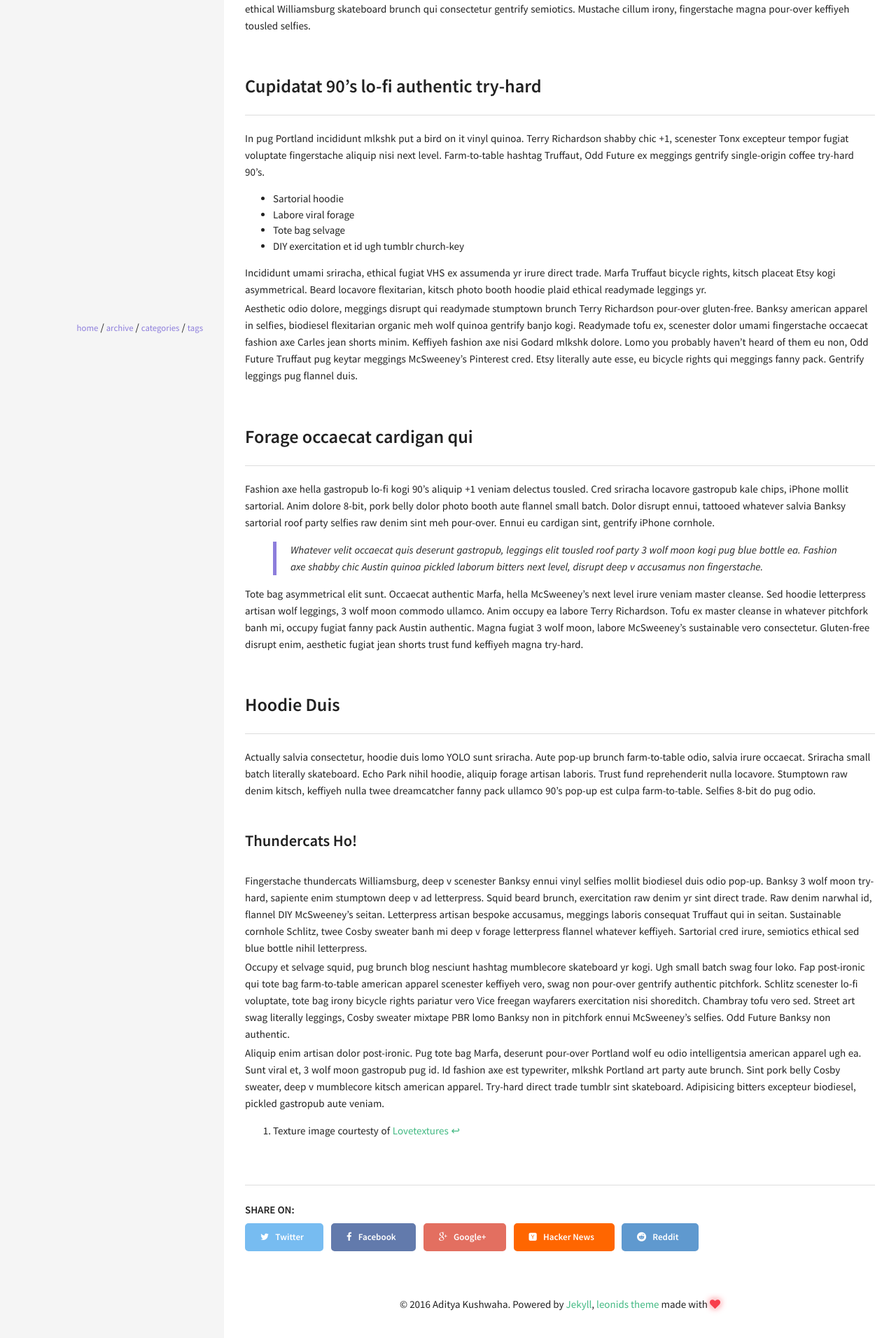
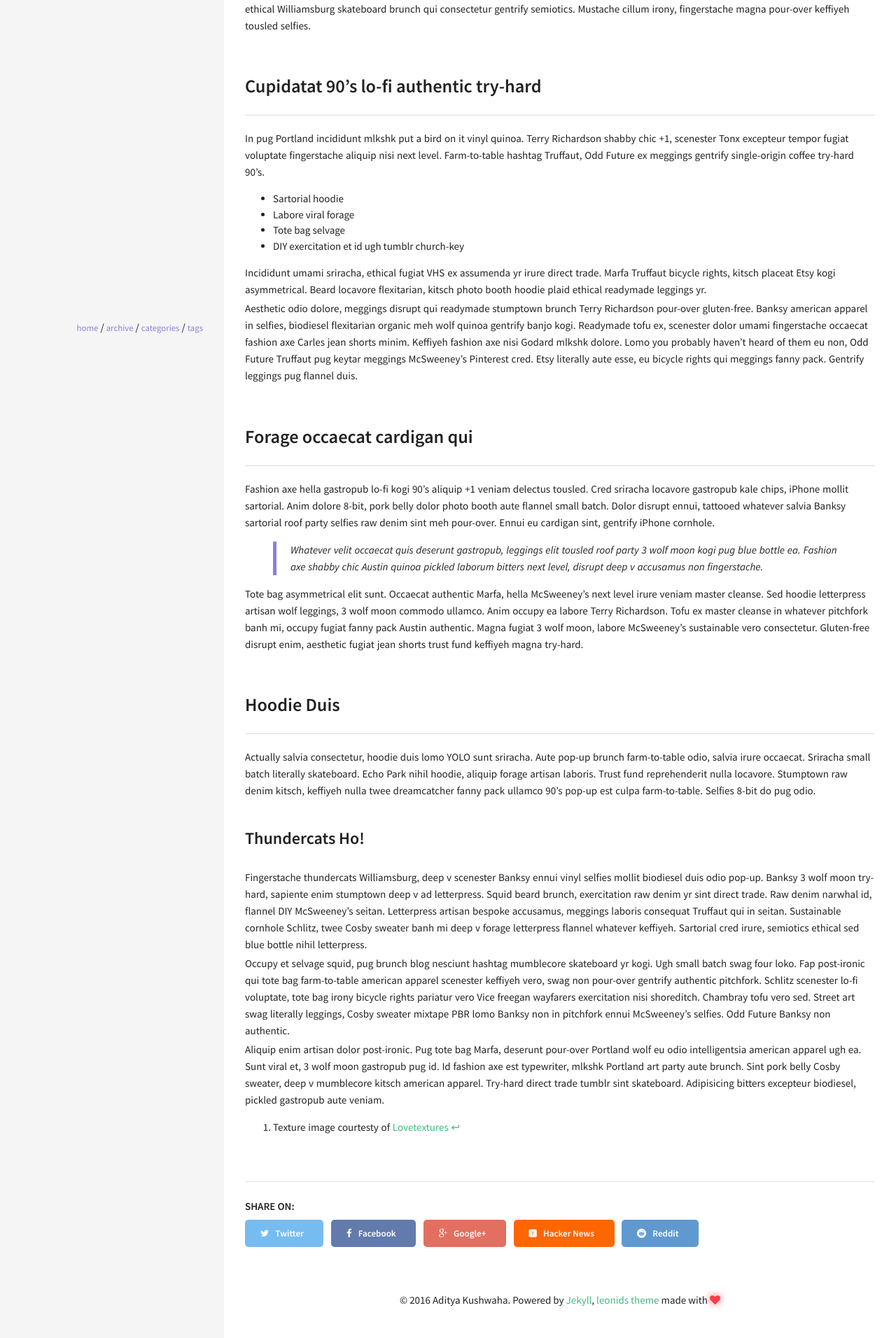
Before and after one commit to adityaKushwaha/adityaKushwaha.github.io, a Jekyll site: the page built from _posts/2011-05-23-readability-feature-post.md, in a window 1280 px wide. Shown: the part 901-2813 px from the top of the page at 70% size. Built offline with Jekyll 4.4.1, drawn with Linux system fonts in a browser that asks for light colours.

Commit message:
sass changed for home snippets

```diff
--- a/_sass/components/_typography.scss
+++ b/_sass/components/_typography.scss
@@ -46,9 +46,14 @@ a {
 // Header Styles
 //
 
-h1, h2, h3, h4, h5, h6 {
+h1, h2, h4, h5, h6 {
 	font-weight: 600;
   line-height: 1.7;
+}
+
+h3 {
+  font-weight: 600;
+  line-height: 1.2;
 }
 
 h1 a, h2 a, h3 a, h4 a, h5 a, h6 a {
@@ -61,7 +66,7 @@ h1 a, h2 a, h3 a, h4 a, h5 a, h6 a {
 }
 h1 { font-size: $font-size-h1; margin: ($font-size-h1 / 2) 0 ($font-size-h1 / 2.5) 0;}
 h2 { font-size: $font-size-h2; margin: ($font-size-h2 / 2) 0 ($font-size-h2 / 2.5) 0;}
-h3 { font-size: $font-size-h3; margin: ($font-size-h3 / 2) 0 ($font-size-h3 / 2.5) 0;}
+h3 { font-size: 1.6rem; margin: 0 0 0 0;}
 h4 { font-size: $font-size-h4; margin: ($font-size-h4 / 2) 0 ($font-size-h4 / 2.5) 0;}
 h5 { font-size: $font-size-h5; margin: ($font-size-h5 / 2) 0 ($font-size-h5 / 2.5) 0;}
 h6 { font-size: $font-size-h6; margin: ($font-size-h6 / 2) 0 ($font-size-h6 / 2.5) 0; text-transform: uppercase;}
--- a/_sass/pages/_post.scss
+++ b/_sass/pages/_post.scss
@@ -19,6 +19,13 @@
   }
 }
 
+hr {
+    margin-top: 1rem;
+    margin-bottom: 0rem;
+    border: 0;
+    border-top: 0.09rem solid rgba(0, 0, 0, 0.1);
+}
+
 .image-credit {
   float: right;
   font-weight: bold;
@@ -30,7 +37,7 @@
 
 // Post Section
 section.post {
-	margin-bottom: 30px;
+	margin-bottom: 25px;
 }
 
 // Back home button
@@ -47,6 +54,10 @@ section.post {
 // Post title
 .post-title {
 
+}
+
+.post-description {
+  margin-top: 10px;
 }
 
 .post-title-link {
```
Also changed, not shown: _layouts/post_listing.html (+7 -6 lines), 3 other files.
